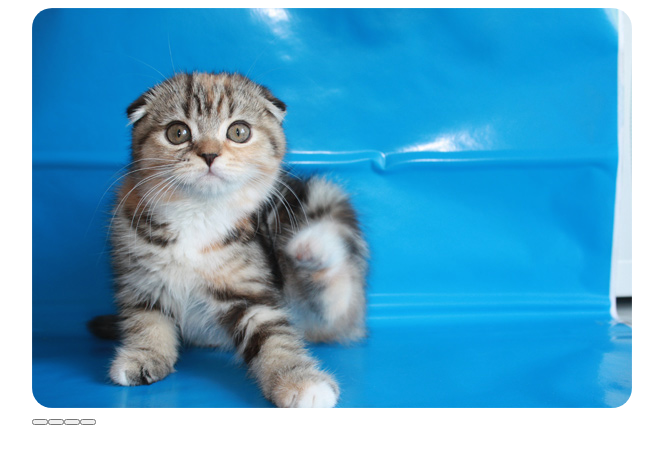
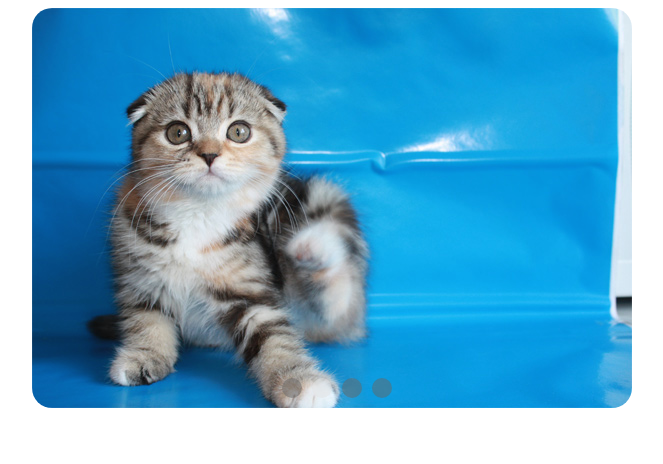
Before and after one commit to froweb/fro-slider, a website: page demo/index.html in a window 1280 px wide. Shown: the whole page, without its empty margins (308-971 px from the left). Drawn offline with Linux system fonts and the light colour scheme.

Commit message:
added css

```diff
--- a/fro-slider.css
+++ b/fro-slider.css
@@ -31,3 +31,25 @@
 	opacity: 1;
 	transition: opacity 1.5s ease-in;
 }
+.fro__dot-bar {
+	margin: 5px;
+	display: flex;
+	position: absolute;
+	width: 100%;
+	bottom: 0;
+	justify-content: center;
+}
+.fro__dot {
+	margin: 5px;
+	cursor: pointer;
+	height: 20px;
+	width: 20px;
+	border: none;
+	background-color: #666666;
+	border-radius: 50%;
+	opacity: 0.5;
+}
+.active-dot {
+	transition: .2s;
+	background-color: #FFFFFF;
+}
--- a/index.js
+++ b/index.js
@@ -13,10 +13,9 @@ class FroSlider {
     this.options = {
       id: id,
       avtoplay: avtoplay || true,
-      interval: interval || 5,
+      interval: (interval || 5) * 1000,
       dots: dots || true,
     }
-    // this.play();
   }
   /**
   * Checking the validity of the types of slider parameters.
@@ -140,7 +139,7 @@ class FroSlider {
     }
     this.addView(0);
     if (this.options.avtoplay) {
-      setInterval(() => this.setNext(), this.options.interval * 1000);
+      setInterval(() => this.setNext(), this.options.interval);
     }
   }
 }
```
